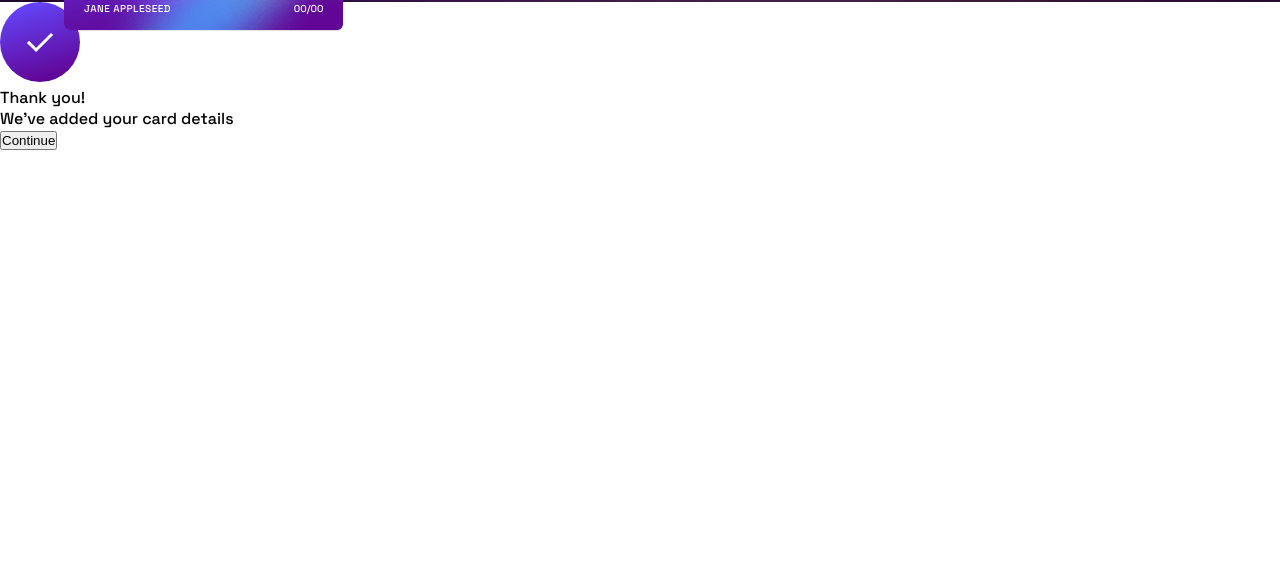
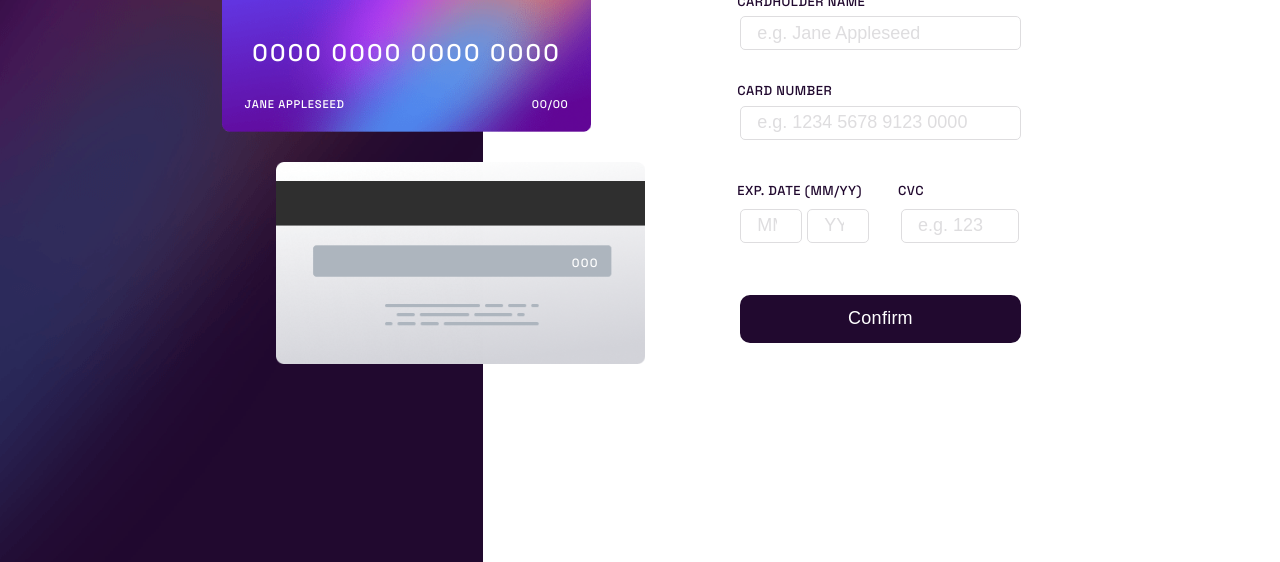
Before and after one commit to kamilp522/Credit-card-interactive-component, a website built with Vite: page index.html in a window 1280 px wide. Shown: the part 238-800 px from the top of the page. Built offline with nearby package versions, Linux system fonts and the light colour scheme.

Commit message:
submit my work on frontendmentor.io

```diff
--- a/index.html
+++ b/index.html
@@ -29,63 +29,89 @@
             <div class="card_front_logo_wrapper">
               <img src="./images/card-logo.svg" alt="logo" class="logo_img" />
             </div>
-            <p class="card_front_number">0000 0000 0000 0000</p>
+            <p class="card_front_number">0000&nbsp;0000&nbsp;0000&nbsp;0000</p>
             <div class="card_front_name_date">
               <p class="card_front_name">Jane Appleseed</p>
-              <p class="card_front_date">00/00</p>
+              <p class="card_front_date">
+                <span class="mm">00</span>/<span class="yy">00</span>
+              </p>
             </div>
           </div>
         </div>
       </div>
-      <!-- <form class="information_container active">
+      <div class="information_container">
+        <form class="information_form active" onsubmit="checkValidation">
           <div class="name_container">
             <label for="name">cardholder name</label>
             <input
+              aria-invalid="false"
               type="text"
+              maxlength="30"
               class="cardholder_input"
               placeholder="e.g. Jane Appleseed"
             />
+            <p class="blank_error hidden">Can't be blank</p>
           </div>
           <div class="card_num_container">
             <label for="number">card number</label>
             <input
-            type="text"
-            class="card_input"
+              aria-invalid="false"
+              type="number"
+              maxlength="16"
+              class="card_number_input"
               placeholder="e.g. 1234 5678 9123 0000"
             />
+            <p class="blank_error hidden">Can't be blank</p>
           </div>
           <div class="exp_cvc_container">
             <div class="exp_container">
               <label for="exp_label">exp. date (mm/yy)</label>
               <div class="exp_inputs_container">
-              <input type="number" class="mm_input" placeholder="MM" />
-              <input type="number" class="yy_input" placeholder="YY" />
+                <input
+                  aria-invalid="false"
+                  type="number"
+                  class="mm_input"
+                  placeholder="MM"
+                />
+
+                <input
+                  aria-invalid="false"
+                  min="2022"
+                  max="2032"
+                  type="number"
+                  class="yy_input"
+                  placeholder="YY"
+                />
               </div>
+              <p class="blank_error hidden">Can't be blank</p>
             </div>
             <div class="cvc_container">
               <label for="cvc_label">cvc</label>
               <div class="cvc_input_wrapper">
-              <input type="number" class="cvc_input" placeholder="e.g. 123" />
+                <input
+                  aria-invalid="false"
+                  type="number"
+                  class="cvc_input"
+                  maxlength="3"
+                  placeholder="e.g. 123"
+                />
               </div>
+              <p class="blank_error hidden">Can't be blank</p>
             </div>
           </div>
           <div class="card_btn_wrapper">
-          <button class="card_btn">Confirm</button>
+            <button class="card_btn btn">Confirm</button>
           </div>
-      </form> -->
-
+        </form>
         <div class="complete_details_container">
           <div class="complete_img_wrapper">
             <img src="./images/icon-complete.svg" alt="icon complete" />
           </div>
-        <div class="topline-wrapper">
-          <p class="topline">Thank you!</p>
+          <p class="complete_topline">Thank you!</p>
+          <p class="complete_bottomline">We've added your card details</p>
+          <div class="card_complete_btn_wrapper">
+            <button class="card_complete_btn btn">Continue</button>
           </div>
-        <div class="bottomline-wrapper">
-          <p class="bottomline">We've added your card details</p>
-        </div>
-        <div class="card_complete_btn_wrapper">
-          <button class="card_complete_btn">Continue</button>
         </div>
       </div>
     </main>
--- a/main.js
+++ b/main.js
@@ -0,0 +1,98 @@
+// VARIABLES
+
+const cvc_input = document.querySelector(".cvc_input");
+const cardholder_input = document.querySelector(".cardholder_input");
+const card_number_input = document.querySelector(".card_number_input");
+const mm_input = document.querySelector(".mm_input");
+const yy_input = document.querySelector(".yy_input");
+
+const cvc_card_back = document.querySelector(".cvc_card_back");
+const card_front_number = document.querySelector(".card_front_number");
+const card_front_name = document.querySelector(".card_front_name");
+const card_front_date_mm = document.querySelector(".card_front_date .mm");
+const card_front_date_yy = document.querySelector(".card_front_date .yy");
+
+const cardholder_blank_error = document.querySelector(
+  ".name_container .blank_error"
+);
+const card_number_blank_error = document.querySelector(
+  ".card_num_container .blank_error"
+);
+const exp_date_blank_error = document.querySelector(
+  ".exp_container .blank_error"
+);
+const cvc_blank_error = document.querySelector(".cvc_container .blank_error");
+
+const submit_btn = document.querySelector(".card_btn");
+const information_form = document.querySelector(".information_form");
+const complete_details_container = document.querySelector(
+  ".complete_details_container"
+);
+
+const card_form_inputs = [
+  ...document.querySelectorAll(".information_form input"),
+];
+
+// FUNTIONS
+
+const formatCardNumber = (value) => {
+  const regex = /^(\d{0,4})(\d{0,4})(\d{0,4})(\d{0,4})$/g;
+  const onlyNumbers = value.replace(/[^\d]/g, "");
+
+  return onlyNumbers.replace(regex, (regex, $1, $2, $3, $4) =>
+    [$1, $2, $3, $4].filter((group) => !!group).join(" ")
+  );
+};
+
+cvc_input.oninput = () => {
+  cvc_card_back.innerText = cvc_input.value;
+  if (cvc_input.value !== 0) cvc_blank_error.classList.add("hidden");
+  if (cvc_input.value == 0) cvc_blank_error.classList.remove("hidden");
+};
+
+cardholder_input.oninput = () => {
+  card_front_name.innerText = cardholder_input.value;
+  if (cardholder_input.value !== 0)
+    cardholder_blank_error.classList.add("hidden");
+  if (cardholder_input.value == 0)
+    cardholder_blank_error.classList.remove("hidden");
+};
+
+card_number_input.oninput = () => {
+  card_front_number.innerText = formatCardNumber(card_number_input.value);
+  if (cvc_input.value !== 0) cvc_blank_error.classList.add("hidden");
+  if (cvc_input.value == 0) cvc_blank_error.classList.remove("hidden");
+};
+
+mm_input.oninput = () => {
+  card_front_date_mm.innerText = mm_input.value;
+  if (cvc_input.value !== 0) cvc_blank_error.classList.add("hidden");
+  if (cvc_input.value == 0) cvc_blank_error.classList.remove("hidden");
+};
+
+yy_input.oninput = () => {
+  card_front_date_yy.innerText = yy_input.value;
+  if (cvc_input.value !== 0) cvc_blank_error.classList.add("hidden");
+  if (cvc_input.value == 0) cvc_blank_error.classList.remove("hidden");
+};
+
+const submitForm = (e) => {
+  e.preventDefault();
+
+  let filled_inputs = 0;
+
+  card_form_inputs.forEach((input) => {
+    if (input.value !== "") {
+      filled_inputs++;
+    }
+  });
+
+  if (filled_inputs === 5) {
+    information_form.classList.remove("active");
+    complete_details_container.classList.add("active");
+  }
+};
+
+// EVENTS
+
+submit_btn.addEventListener("click", submitForm);
--- a/style.css
+++ b/style.css
@@ -22,6 +22,12 @@
   --ff-primary: "Space Grotesk";
 }
 
+@media screen and (min-width: 1000px) and (orientation: landscape) {
+  :root {
+    --size-card-scale: 0.825;
+  }
+}
+
 /* reset */
 
 * {
@@ -34,11 +40,18 @@
 
 main {
   width: 100%;
-  min-height: 100vh;
-  display: flex;
-  flex-direction: column;
+  min-height: calc(100vh - 0.1px);
+  /* display: flex;
+  flex-direction: column; */
   font-family: var(--ff-primary);
   font-weight: 500;
+}
+
+@media screen and (min-width: 1000px) and (orientation: landscape) {
+  main {
+    display: flex;
+    flex-direction: row;
+  }
 }
 
 /* CARDS CONTAINER */
@@ -56,6 +69,13 @@ main {
   min-height: 15rem;
 }
 
+@media screen and (min-width: 1000px) and (orientation: landscape) {
+  .cards_background {
+    background-image: url(./images/bg-main-desktop.png);
+    min-width: 483px;
+  }
+}
+
 .cards_wrapper {
   display: flex;
   flex-direction: column;
@@ -64,6 +84,16 @@ main {
   position: absolute;
   top: 1.75rem;
   width: 90%;
+}
+
+@media screen and (min-width: 1000px) and (orientation: landscape) {
+  .cards_wrapper {
+    position: initial;
+    flex-direction: column-reverse;
+
+    width: 87.5%;
+    margin-left: 24em;
+  }
 }
 
 .cards_wrapper > * {
@@ -100,11 +130,24 @@ main {
   letter-spacing: 1px;
 }
 
+@media screen and (min-width: 1000px) and (orientation: landscape) {
+  .cvc_card_back {
+    font-size: 0.75rem;
+    letter-spacing: 1.25px;
+  }
+}
+
 .card_front {
   justify-content: space-around;
   align-items: flex-start;
   transform: translateY(-43%);
   z-index: 2;
+}
+
+@media screen and (min-width: 1000px) and (orientation: landscape) {
+  .card_front {
+    transform: translateY(-15%);
+  }
 }
 
 .card_front::before {
@@ -131,9 +174,21 @@ main {
   padding-left: 1em;
 }
 
+@media screen and (min-width: 1000px) and (orientation: landscape) {
+  .card_front_logo_wrapper {
+    padding-left: 1.25em;
+  }
+}
+
 .logo_img {
   height: 1.75rem;
   width: auto;
+}
+
+@media screen and (min-width: 1000px) and (orientation: landscape) {
+  .logo_img {
+    height: 2.125rem;
+  }
 }
 
 .card_front_number {
@@ -144,29 +199,56 @@ main {
   transform: translateY(40%);
 }
 
+@media screen and (min-width: 1000px) and (orientation: landscape) {
+  .card_front_number {
+    font-size: 1.5rem;
+    letter-spacing: 2.25px;
+  }
+}
+
 .card_front_name_date {
   font-size: 0.625rem;
   display: flex;
   justify-content: space-between;
   padding: 0 1em 0 2em;
+  letter-spacing: 0.5px;
+}
+
+@media screen and (min-width: 1000px) and (orientation: landscape) {
+  .card_front_name_date {
+    font-size: 0.7rem;
+    letter-spacing: 0.75px;
+  }
 }
 
 .card_front_name {
   text-transform: uppercase;
-  letter-spacing: 0.5px;
 }
 
 .card_front_date {
   margin-right: 1em;
 }
 
+.blank_error {
+  color: red;
+  font-size: 0.75rem;
+  line-height: 0.75rem;
+}
+
+.blank_error.hidden {
+  font-size: 0;
+}
+
+.name_container .blank_error,
+.card_num_container .blank_error {
+  transform: translateY(40%);
+}
+
 /* INFORMATION CONTAINER */
 
 .information_container {
-  display: none;
-}
-
-.information_container.active {
+  position: relative;
+  z-index: 4;
   align-self: center;
   display: flex;
   flex-direction: column;
@@ -178,19 +260,46 @@ main {
 }
 
 @media screen and (max-height: 580px) and (orientation: portrait) {
-  .information_container.active {
-    min-height: calc(100vh - 7rem);
+  .information_container {
+    min-height: calc(100vh - 7.5rem);
   }
 }
 
-@media screen and (min-height: 720px) and (orientation: portrait) {
-  .information_container.active {
-    justify-content: space-around;
-    padding: 3.5em 1.5em;
+@media screen and (min-width: 1000px) and (orientation: landscape) {
+  .information_container {
+    flex-grow: 1;
   }
 }
 
-.information_container label {
+/* INFORMATION FORM */
+
+.information_form {
+  display: none;
+}
+
+.information_form.active {
+  display: flex;
+  flex-direction: column;
+  justify-content: center;
+  height: 100%;
+  width: 100%;
+}
+
+@media screen and (min-height: 720px) and (orientation: portrait) {
+  .information_form.active {
+    flex-grow: 0.5;
+    justify-content: space-around;
+  }
+}
+
+@media screen and (min-width: 1000px) and (orientation: landscape) {
+  .information_form.active {
+    width: 37.5%;
+    align-self: center;
+  }
+}
+
+.information_form label {
   font-size: 0.8125rem;
   letter-spacing: 0.5px;
   margin-bottom: 0.5em;
@@ -201,33 +310,34 @@ main {
 }
 
 @media screen and (min-height: 720px) and (orientation: portrait) {
-  .information_container label {
-    font-size: 1rem;
+  .information_form label {
+    font-size: 1.125rem;
   }
 }
 
-.information_container input {
+.information_form input {
   height: 2.125rem;
   font-size: 1.125rem;
   width: 100%;
   border: none;
-  border: 1px solid var(--clr-neutral-dark-grey-violet);
+  border: 1px solid var(--clr-neutral-light-grey-violet);
   border-radius: 5px;
+  padding: 0.5em;
 }
 
 @media screen and (min-height: 720px) and (orientation: portrait) {
-  .information_container input {
+  .information_form input {
     height: 3rem;
     font-size: 1.25rem;
   }
 }
 
-.information_container input::placeholder {
+.information_form input::placeholder {
   color: var(--clr-neutral-light-grey-violet);
   padding-left: 0.375em;
 }
 
-.information_container div {
+.information_form div {
   padding: 0.625em 0;
 }
 
@@ -274,7 +384,7 @@ main {
   justify-content: center;
 }
 
-.card_btn {
+.btn {
   width: 100%;
   height: 3rem;
   font-size: 1.125rem;
@@ -286,12 +396,78 @@ main {
   cursor: pointer;
 }
 
+@media screen and (min-height: 840px) and (orientation: portrait) {
+  .btn {
+    font-size: 1.375rem;
+  }
+}
+
 /* COMPLETE DETAILS CONTAINER */
 
-/* .complete_details_container {
+.complete_details_container {
+  display: none;
+}
+
+.complete_details_container.active {
   display: flex;
   flex-direction: column;
   align-items: center;
-  justify-content: center;
-  height: calc(100vh - 15rem);
-} */
+  justify-content: space-between;
+  flex-grow: 0.4;
+}
+
+@media screen and (min-height: 720px) and (orientation: portrait) {
+  .complete_details_container.active {
+    flex-grow: 0.35;
+    justify-content: space-around;
+  }
+}
+
+@media screen and (min-width: 1000px) and (orientation: landscape) {
+  .complete_details_container.active {
+    width: 37.5%;
+    align-self: center;
+  }
+}
+
+@media screen and (min-height: 720px) and (orientation: portrait) {
+  .complete_img_wrapper img {
+    height: 6.25rem;
+  }
+}
+
+@media screen and (min-width: 1000px) and (orientation: landscape) {
+  .complete_details.active {
+    width: 37.5%;
+    align-self: center;
+  }
+}
+
+.complete_topline {
+  font-size: 1.75rem;
+  text-transform: uppercase;
+  letter-spacing: 2px;
+}
+
+@media screen and (min-height: 840px) and (orientation: portrait) {
+  .complete_topline {
+    font-size: 2.25rem;
+    letter-spacing: 2.5px;
+  }
+}
+
+.complete_bottomline {
+  color: var(--clr-neutral-light-grey-violet);
+  font-size: 1.125rem;
+  transform: translateY(-75%);
+}
+
+@media screen and (min-height: 840px) and (orientation: portrait) {
+  .complete_bottomline {
+    font-size: 1.25rem;
+  }
+}
+
+.card_complete_btn_wrapper {
+  width: 100%;
+}
```
Also changed, not shown: README.md, screenshots/screenshot_01.png (added), screenshots/screenshot_02.png (added). Lines whose indentation alone changed are shown as unchanged.
